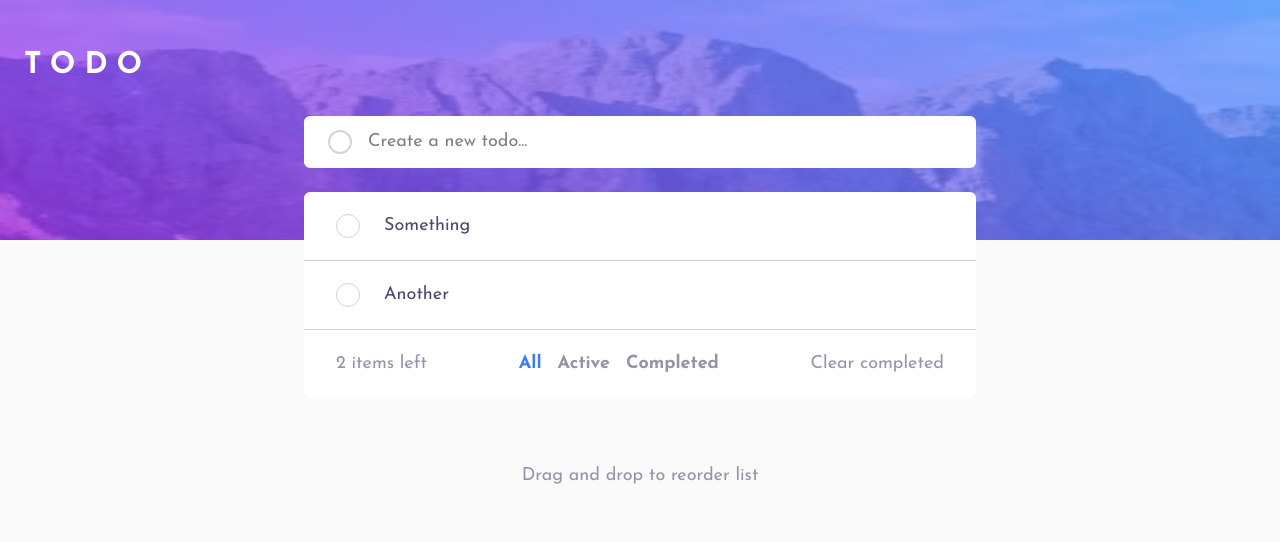
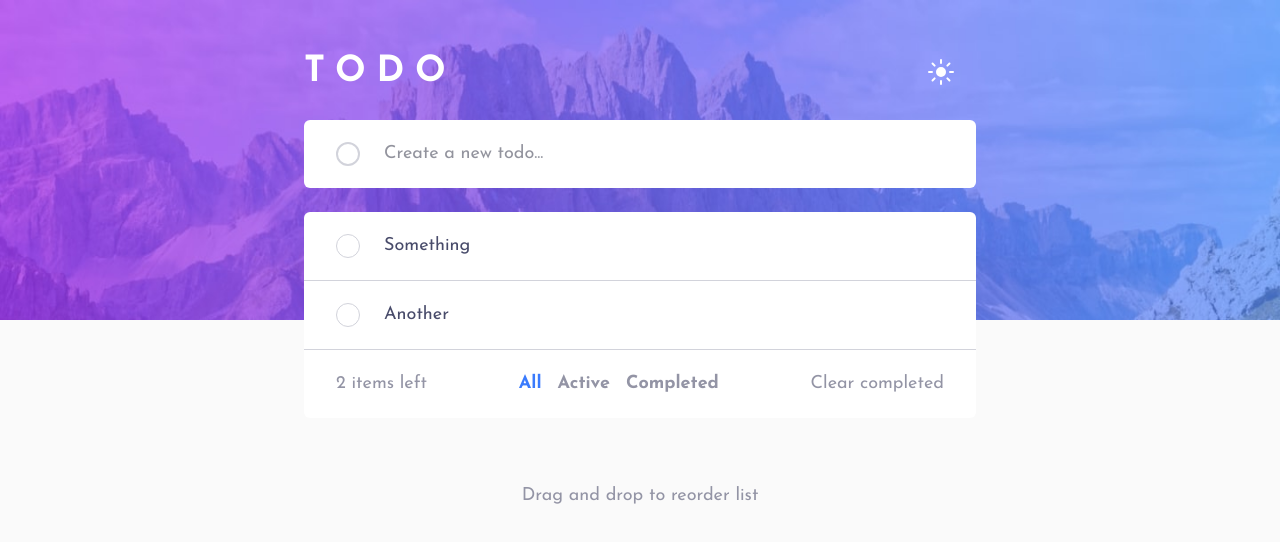
Before and after one commit to TonyFred-code/todo-app, a React (Vite) app: page / in a window 1280 px wide. Shown: the top 542 px of the page. Built offline with nearby package versions, Linux system fonts and the light colour scheme.

Commit message:
feat: add dark mode tokens to project
add ThemeToggle component to Header component
add dark mode className tokens using tailwindCSS

```diff
--- a/src/App.jsx
+++ b/src/App.jsx
@@ -53,10 +53,10 @@ export default function App() {
   }
 
   return (
-    <div className="min-h-screen bg-gray-50 bg-[url('/images/bg-mobile-light.jpg')] bg-size-[100%_30%] bg-no-repeat py-12 px-6">
-      <Header />
-      <main className="py-8 flex flex-col items-center">
-        <div className="space-y-6 w-full max-w-lg lg:max-w-2xl">
+    <div className="min-h-screen bg-gray-50 dark:bg-navy-950 bg-[url('/images/bg-mobile-light.jpg')] dark:bg-[url('/images/bg-mobile-dark.jpg')] md:bg-[url('/images/bg-desktop-light.jpg')] md:dark:bg-[url('/images/bg-desktop-dark.jpg')] bg-size-[100%_40dvh] bg-no-repeat py-12 px-6">
+      <main className="flex flex-col items-center">
+        <div className="space-y-6 w-full max-w-lg md:max-w-xl lg:max-w-2xl">
+          <Header />
           <Form createTodoItem={handleAddTask} />
           <TodoItems
             todoItemsList={renderedTodoItems}
--- a/src/components/FilterTodoItems.jsx
+++ b/src/components/FilterTodoItems.jsx
@@ -6,21 +6,21 @@ export default function FilterTodoItems({ switchFilter, activeFilter }) {
     <>
       <button
         type="button"
-        className={`capitalize hover:text-navy-850 font-bold cursor-pointer ${activeFilter === FILTERS.ALL ? "text-blue-500" : "text-gray-600"}`}
+        className={`capitalize hover:text-navy-850 dark:hover:text-gray-50 font-bold cursor-pointer ${activeFilter === FILTERS.ALL ? "text-blue-500" : "text-gray-600"}`}
         onClick={() => switchFilter(FILTERS.ALL)}
       >
         all
       </button>
       <button
         type="button"
-        className={`capitalize hover:text-navy-850 font-bold cursor-pointer ${activeFilter === FILTERS.ACTIVE ? "text-blue-500" : "text-gray-600"}`}
+        className={`capitalize hover:text-navy-850 dark:hover:text-gray-50 font-bold cursor-pointer ${activeFilter === FILTERS.ACTIVE ? "text-blue-500" : "text-gray-600"}`}
         onClick={() => switchFilter(FILTERS.ACTIVE)}
       >
         active
       </button>
       <button
         type="button"
-        className={`capitalize hover:text-navy-850 font-bold cursor-pointer ${activeFilter === FILTERS.COMPLETED ? "text-blue-500" : "text-gray-600"}`}
+        className={`capitalize hover:text-navy-850 dark:hover:text-gray-50 font-bold cursor-pointer ${activeFilter === FILTERS.COMPLETED ? "text-blue-500" : "text-gray-600"}`}
         onClick={() => switchFilter(FILTERS.COMPLETED)}
       >
         completed
--- a/src/components/Form.jsx
+++ b/src/components/Form.jsx
@@ -22,7 +22,7 @@ export default function Form({ createTodoItem }) {
   return (
     <section>
       <form onSubmit={handleFormSubmit} autoCapitalize="sentences">
-        <div className="bg-white py-3 px-6 rounded-md flex gap-4 items-center">
+        <div className="bg-white dark:bg-navy-900 rounded-md flex gap-4 items-center py-5 px-8 md:gap-6">
           <input
             type="text"
             name="todo"
@@ -30,7 +30,7 @@ export default function Form({ createTodoItem }) {
             value={text}
             onChange={handleUpdateText}
             placeholder="Create a new todo..."
-            className="flex-1 outline-none caret-blue-500 min-w-0"
+            className="flex-1 outline-none caret-blue-500 min-w-0 text-navy-900 dark:text-gray-600"
           />
           <button
             type="submit"
--- a/src/components/Header.jsx
+++ b/src/components/Header.jsx
@@ -1,9 +1,12 @@
+import ThemeToggle from "./ThemeToggle.jsx";
+
 export default function Header() {
   return (
-    <header>
-      <h1 className="uppercase font-bold tracking-[0.3em] text-white text-3xl">
+    <header className="flex justify-between items-center">
+      <h1 className="uppercase font-bold tracking-[0.3em] text-white text-3xl md:text-4xl">
         todo
       </h1>
+      <ThemeToggle />
     </header>
   );
 }
--- a/src/components/TodoItem.jsx
+++ b/src/components/TodoItem.jsx
@@ -19,7 +19,7 @@ export default function TodoItem({ handleDelete, done, content, toggleDone }) {
       </button>
       <p
         onClick={toggleDone}
-        className={`flex-1 cursor-pointer after:absolute relative after:top-1/2 after:left-0 after:w-full after:h-0.5 after:will-change-transform after:-translate-y-1/2 after:bg-[currentColor] after:origin-left after:transition-all after:duration-300 after:ease-in ${done ? "text-gray-300 after:scale-x-100" : "text-navy-850 after:scale-x-0"}`}
+        className={`flex-1 cursor-pointer after:absolute relative after:top-1/2 after:left-0 after:w-full after:h-0.5 after:will-change-transform after:-translate-y-1/2 after:bg-[currentColor] after:origin-left after:transition-all after:duration-300 after:ease-in ${done ? "text-gray-300 after:scale-x-100" : "text-navy-850 dark:text-gray-300 after:scale-x-0"}`}
       >
         {content}
       </p>
--- a/src/components/TodoItems.jsx
+++ b/src/components/TodoItems.jsx
@@ -14,7 +14,7 @@ export default function TodoItems({
 }) {
   return (
     <section>
-      <ul className="bg-white rounded-md *:not-last:border-b *:border-gray-300">
+      <ul className="bg-white dark:bg-navy-900 rounded-md *:not-last:border-b *:border-gray-300">
         {todoItemsList.map((todoItem) => {
           const { id, content, done } = todoItem;
 
@@ -41,7 +41,7 @@ export default function TodoItems({
           </div>
           <button
             type="button"
-            className="cursor-pointer text-gray-600 hover:text-navy-900"
+            className="cursor-pointer text-gray-600 hover:text-navy-900 dark:hover:text-gray-300"
             onClick={handleClearDone}
           >
             Clear completed
```
